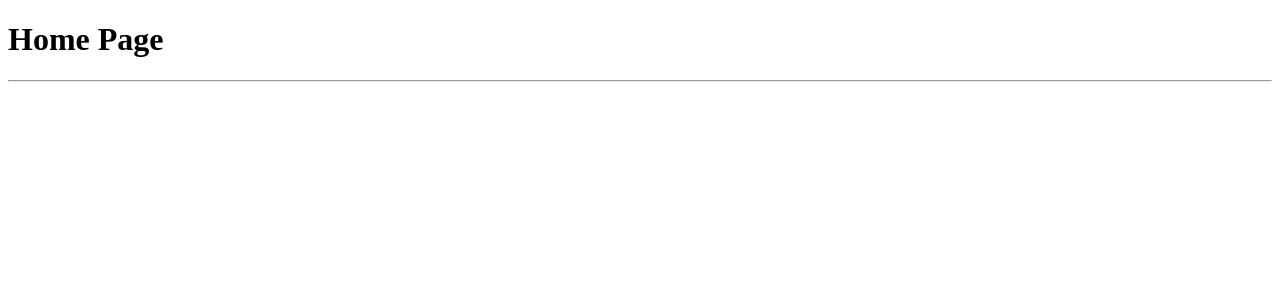
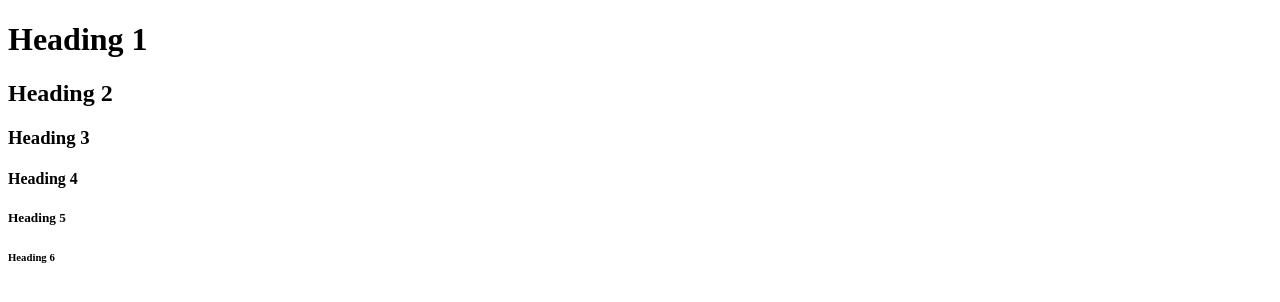
Before and after one commit to Pp200444/Pp200444.github.io, a plain HTML site: page index.html in a window 1280 px wide. Drawn offline with Linux system fonts and the light colour scheme.

Commit message:
add heading 1 - heading 6

```diff
--- a/index.html
+++ b/index.html
@@ -1,12 +1,17 @@
 <!DOCTYPE html>
-<html lang="en">
+<htm lang="en">
 <head>
   <meta charset="UTF-8">
   <meta name="viewport" content="width=device-width, initial-scale=1.0">
   <title>Pammy - Home</title>
 </head>
-<body>
-  <h1>Home Page</h1>
-  <hr>
-</body>
-</html>
+<bod>
+  <h1>Heading 1</h1>
+  <h2>Heading 2</h2>
+  <h3>Heading 3</h3>
+  <h4>Heading 4</h4>
+  <h5>Heading 5</h5>
+  <h6>Heading 6</h6>
+  <hr6
+</bod6>
+</htm6>
```
